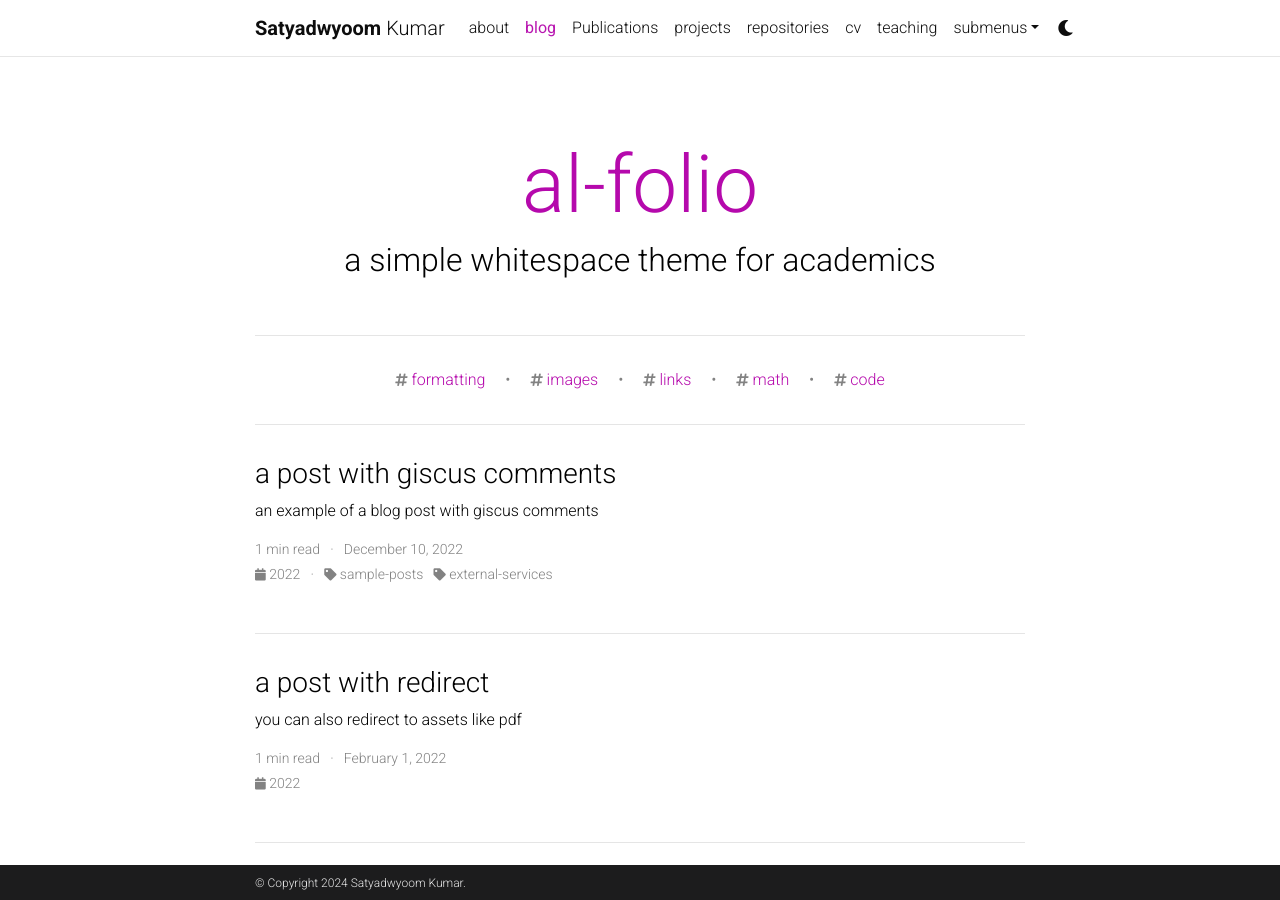
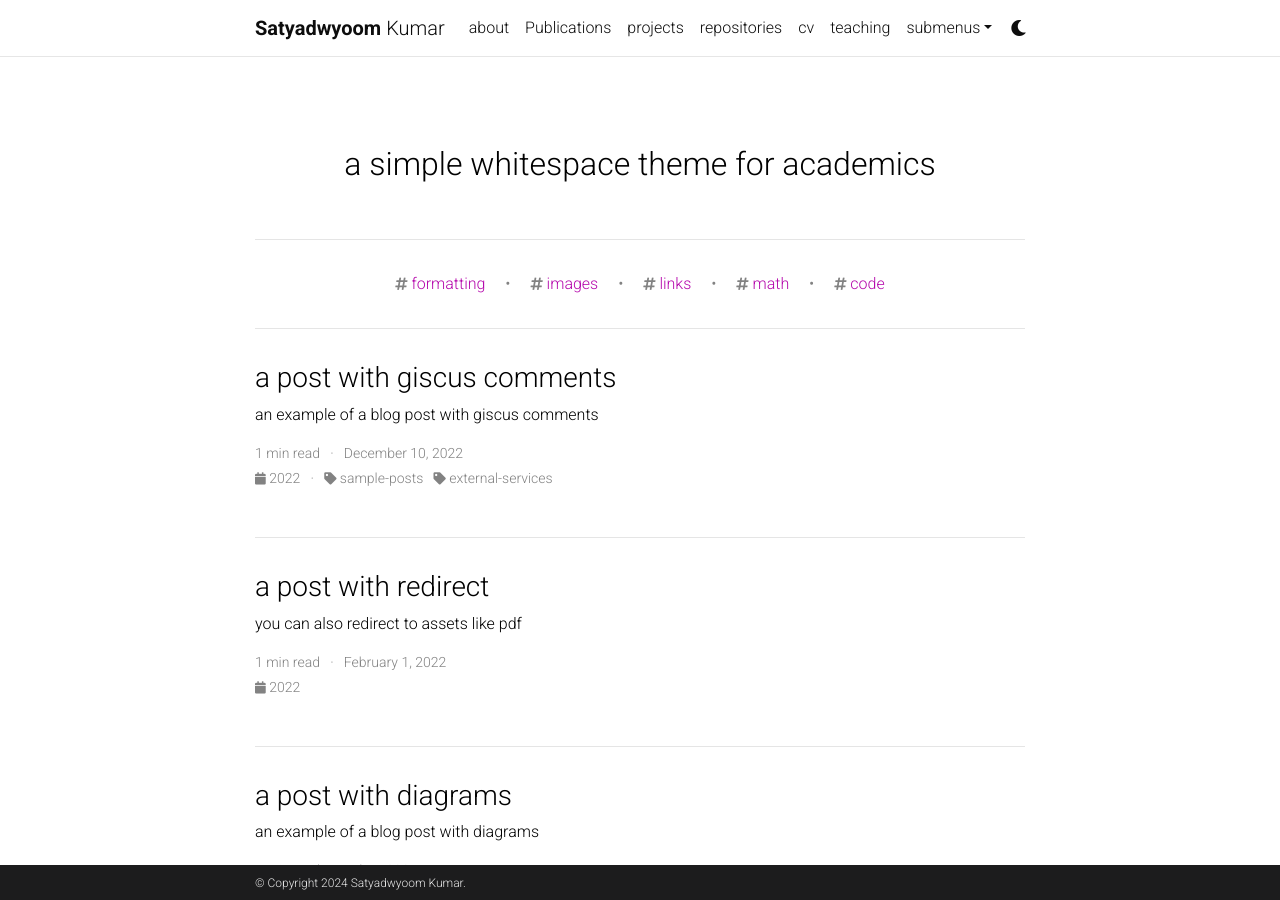
Before and after one commit to satyadwyoom/test_repo, a Jekyll site: the page built from blog/index.html, in a window 1280 px wide and 900 px high. Built offline with Jekyll 4.4.1, drawn with Linux system fonts in a browser that asks for light colours; full-size pictures stand in for the smaller copies a plugin makes; the list of posts is cut into pages by our own code; comment, search, counter and statistics services are not loaded; a style sheet for code colours, icons or effects is not loaded.

Commit message:
new commit

```diff
--- a/_config.yml
+++ b/_config.yml
@@ -116,8 +116,8 @@
 # Blog
 # -----------------------------------------------------------------------------
 
-blog_name: al-folio # blog_name will be displayed in your blog page
-blog_nav_title: blog # your blog must have a title for it to be displayed in the nav bar
+blog_name: # blog_name will be displayed in your blog page
+blog_nav_title: # your blog must have a title for it to be displayed in the nav bar
 blog_description: a simple whitespace theme for academics
 permalink: /blog/:year/:title/
 
```
Also changed, not shown: _pages/publications.md (+1 -1 lines).
